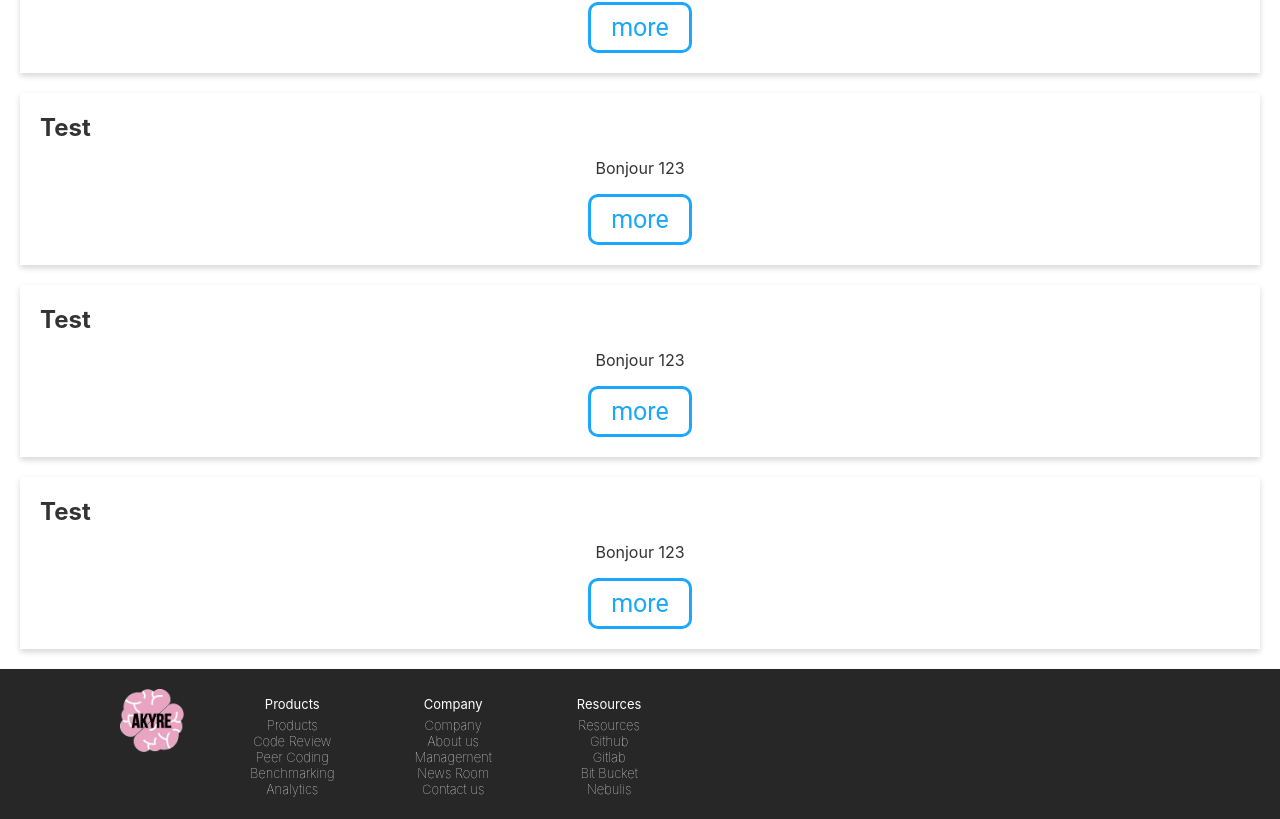
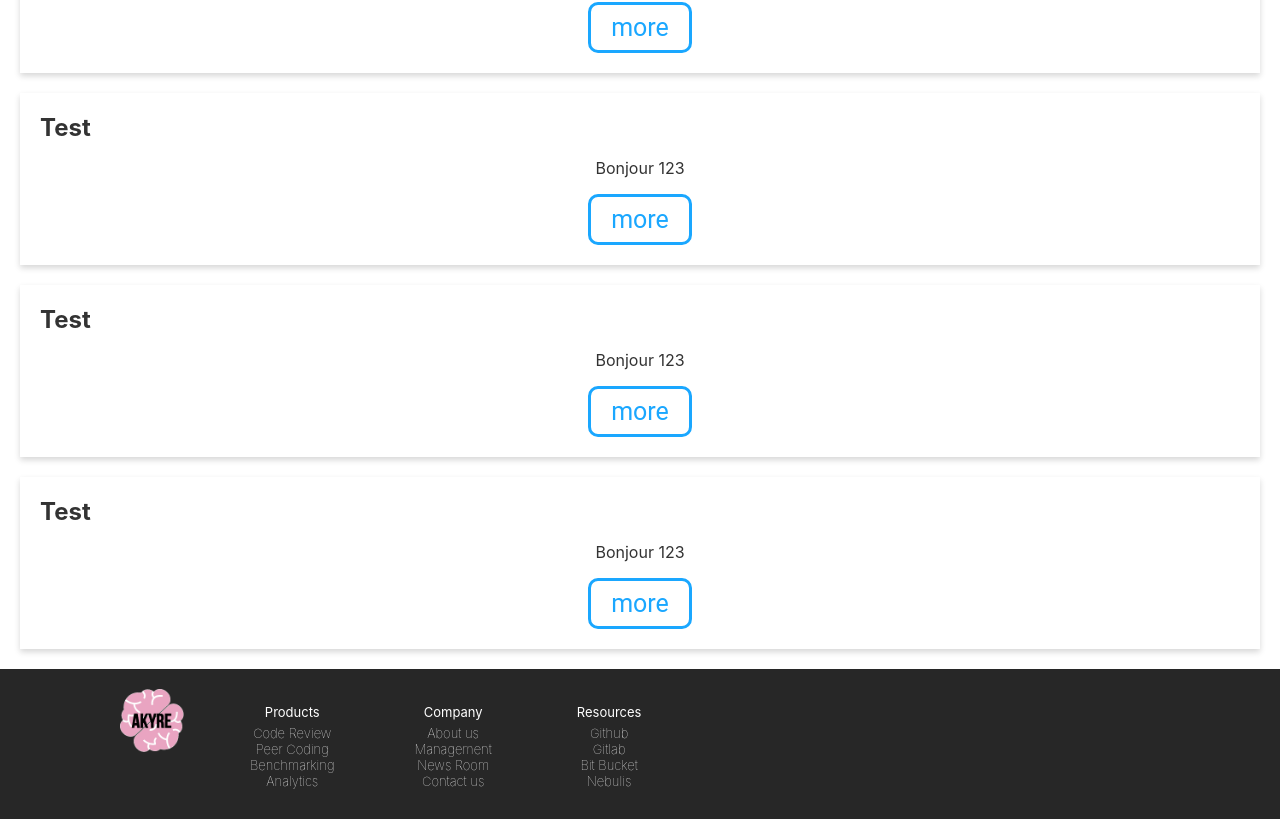
Before and after one commit to akyre/platform, a Next.js app: page / in a window 1280 px wide. Shown: the part 2027-2846 px from the top of the page. Built offline with nearby package versions, Linux system fonts and the light colour scheme.

Commit message:
Avoid first index of footer list when displayed

```diff
--- a/components/footer.js
+++ b/components/footer.js
@@ -13,7 +13,11 @@ const Footer = () => (
       {list.map(content => (
         <ul>
           <li className="li-title">{content[0]}</li>
-          {content.map(elem => <li className="li-elem">{elem}</li>)}
+          {content.map(function (elem, index) {
+            if (index != 0) {
+              return <li className="li-elem">{elem}</li>;
+            }
+          })}
         </ul>
       ))
       }
```
